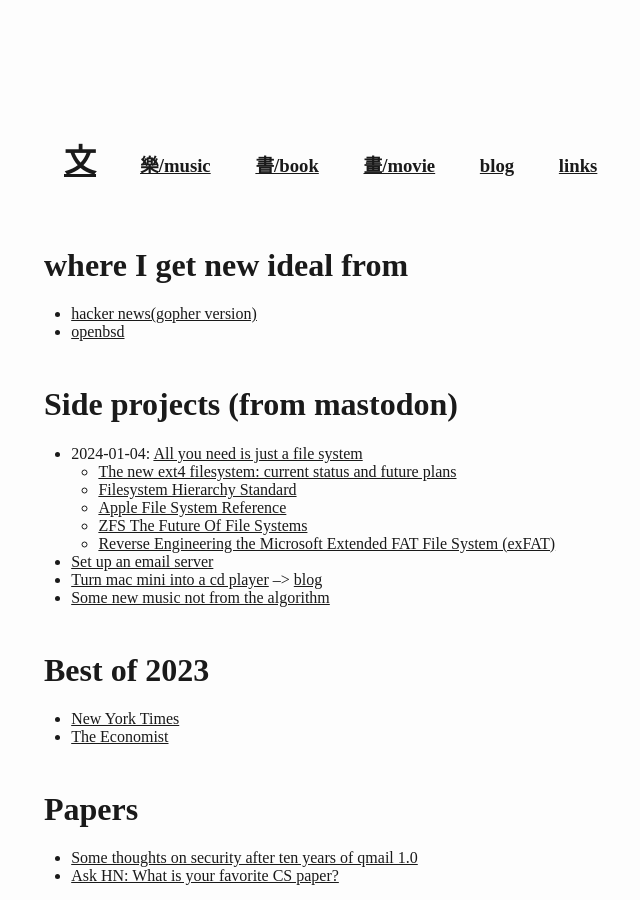
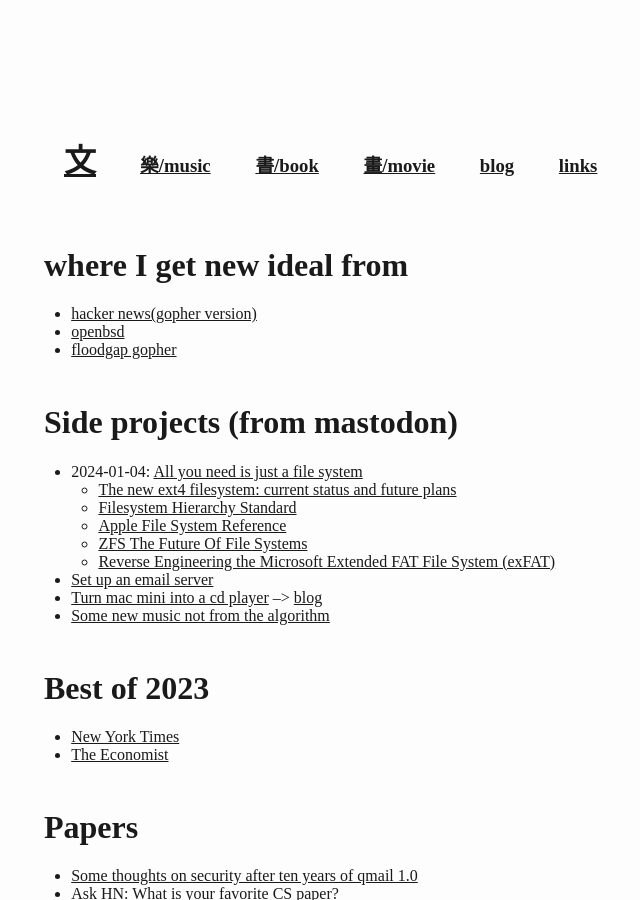
Before and after one commit to wangw469/wangw469.github.io, a Jekyll site: the page built from links.md, in a window 1280 px wide and 900 px high. Shown: the whole window, without its empty margins (46-686 px from the left). Built offline with Jekyll 4.4.1, drawn with Linux system fonts in a browser that asks for light colours; our own code applies the rules of GitHub Pages for plain Markdown files.

Commit message:
add floodgap gopher site

```diff
--- a/links.md
+++ b/links.md
@@ -7,6 +7,7 @@ date: 2024-01-02
 
 * [hacker news(gopher version)](gopher://hngopher.com)
 * [openbsd](https://www.openbsd.org)
+* [floodgap gopher](gopher://gopher.floodgap.com)
 
 # Side projects (from mastodon)
 
```
